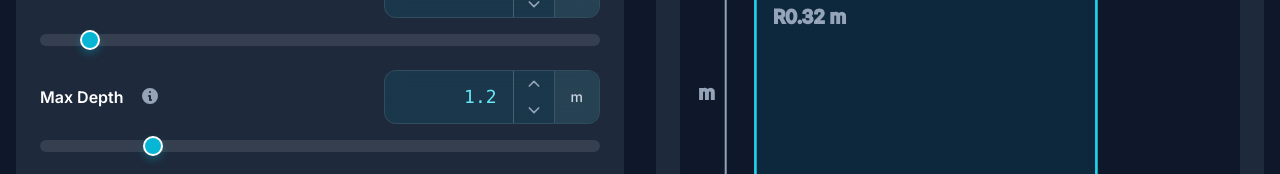
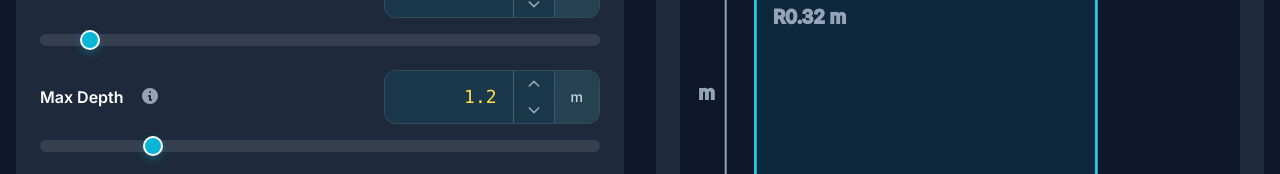
Before and after one commit to adminiavs/iAVs-Calculator, a React (Vite) app: page / in a window 1280 px wide. Shown: the part 514-688 px from the top of the page. Built offline with nearby package versions, Linux system fonts and the light colour scheme.

Commit message:
Depth warnings adjusted based on suggestion from Dr. McMurtry.

```diff
--- a/App.tsx
+++ b/App.tsx
@@ -418,22 +418,26 @@ export default function App(): React.ReactNode {
     const { length, width, depth } = dimensions;
     if (depth < 600) return 'red';
 
-    const shortestSide = Math.min(length, width);
-    if (depth === 0 || shortestSide === 0) return 'cyan';
+    const shortestHorizontalDimension = Math.min(length, width);
+    if (depth === 0 || shortestHorizontalDimension === 0) return 'cyan';
 
-    const ratio = shortestSide / depth;
+    // Dynamic thresholds based on SHD (Shortest Horizontal Dimension)
+    const yellowThreshold = shortestHorizontalDimension * 1.2; // 1.2 * SHD
+    const redThreshold = shortestHorizontalDimension * 1.5;    // 1.5 * SHD
 
-    // New Ideal Range: 0.75 to 1.5
-    if (ratio >= 0.75 && ratio <= 1.5) return 'cyan';
-
-    // Add a yellow buffer zone around the ideal range
-    const buffer = (1.5 - 0.75) * 0.25; // 0.1875
-    const yellowLowerBound = 0.75 - buffer; // 0.5625
-    const yellowUpperBound = 1.5 + buffer; // 1.6875
-
-    if (ratio >= yellowLowerBound && ratio <= yellowUpperBound) return 'yellow';
-
-    return 'red';
+    if (depth <= shortestHorizontalDimension) {
+      // Depth is less than or equal to SHD - optimal
+      return 'cyan';
+    } else if (depth <= yellowThreshold) {
+      // Depth exceeds SHD but is within yellow threshold (1.2 * SHD)
+      return 'yellow';
+    } else if (depth <= redThreshold) {
+      // Depth exceeds yellow threshold but is within red threshold (1.5 * SHD)
+      return 'yellow';
+    } else {
+      // Depth exceeds red threshold (1.5 * SHD) - critical
+      return 'red';
+    }
   }, [dimensions.length, dimensions.width, dimensions.depth]);
 
   const optimalRadiusTooltip = useMemo(() => {
@@ -457,13 +461,46 @@ export default function App(): React.ReactNode {
     );
   }, [dimensions.length, dimensions.width, unit]);
 
+  const maxDepthTooltip = useMemo(() => {
+    const shortestHorizontalDimension = Math.min(dimensions.length, dimensions.width);
+    const yellowThreshold = shortestHorizontalDimension * 1.2;
+    const redThreshold = shortestHorizontalDimension * 1.5;
+
+    const converter = unitConversions[unit].fromMM;
+    const shdDisplay = converter(shortestHorizontalDimension);
+    const yellowDisplay = converter(yellowThreshold);
+    const redDisplay = converter(redThreshold);
+    const precision = (unit === 'm' || unit === 'ft') ? 2 : 1;
+
+    return (
+      <div className="text-left">
+        <p className="font-bold text-white mb-1">Depth Guidelines</p>
+        <p className="mb-2">A depth of less than 60cm is not recommended for fish welfare.</p>
+        <p className="mb-1">Based on your tank's shortest horizontal dimension ({shdDisplay.toFixed(precision)} {unit}):</p>
+        <ul className="text-sm space-y-1">
+          <li><span className="text-cyan-300">● Cyan:</span> Depth ≤ {shdDisplay.toFixed(precision)} {unit} (optimal)</li>
+          <li><span className="text-yellow-300">● Yellow:</span> Depth &gt; {shdDisplay.toFixed(precision)} {unit} (caution)</li>
+          <li><span className="text-red-300">● Red:</span> Depth &gt; {redDisplay.toFixed(precision)} {unit} (critical)</li>
+        </ul>
+      </div>
+    );
+  }, [dimensions.length, dimensions.width, unit]);
+
   const warnings = useMemo(() => {
     const allWarnings: string[] = [];
     if (curveDepthColor !== 'cyan') {
       allWarnings.push('The Bottom Profile is sub-optimal. A flat bottom may impede waste collection, while a deep curve provides the best stability and cleaning.');
     }
     if (maxDepthColor !== 'cyan') {
-      allWarnings.push('The shortest-side-to-depth ratio is outside the ideal range (0.75:1 to 1.5:1), which may indicate a high-risk or unstable design.');
+      const shortestHorizontalDimension = Math.min(dimensions.length, dimensions.width);
+      const yellowThreshold = shortestHorizontalDimension * 1.2;
+      const redThreshold = shortestHorizontalDimension * 1.5;
+
+      if (maxDepthColor === 'red') {
+        allWarnings.push(`The tank depth (${(dimensions.depth / 1000).toFixed(2)}m) exceeds 1.5 times the shortest horizontal dimension (${(shortestHorizontalDimension / 1000).toFixed(2)}m), indicating significant structural engineering considerations and stability risks.`);
+      } else {
+        allWarnings.push(`The tank depth (${(dimensions.depth / 1000).toFixed(2)}m) exceeds the shortest horizontal dimension (${(shortestHorizontalDimension / 1000).toFixed(2)}m), which may indicate increasing structural demands or potential stability issues.`);
+      }
     }
      if (dimensions.depth < 600) {
       allWarnings.push('A depth of less than 60cm is not recommended for fish welfare.');
@@ -669,7 +706,7 @@ export default function App(): React.ReactNode {
                       sliderStep={sliderConfig.depth.sliderStep}
                       unit={unit}
                       accentColor={maxDepthColor}
-                      tooltip="A depth of less than 60cm is not recommended for fish welfare. The color also indicates structural soundness: Cyan is an ideal shortest-side-to-depth ratio (0.75:1 to 1.5:1), Yellow is a warning, and Red indicates a high-risk design."
+                      tooltip={maxDepthTooltip}
                     />
                     <InputSlider
                       label="Corner Radius"
--- a/components/TankDiagram.tsx
+++ b/components/TankDiagram.tsx
@@ -67,7 +67,8 @@ export default function TankDiagram({ dimensions, displayDimensions, unit }: Tan
   const scale = (maxDim > 0 ? (VIEWBOX_WIDTH - PADDING * 2) / maxDim : 0);
   const dLength = length * scale;
   const dWidth = width * scale;
-  const dDepth = depth * scale;
+  // Scale depth more conservatively to show more realistic proportions
+  const dDepth = depth * scale * 0.7; // Reduce depth scaling by 30% for better visual proportions
   const dRadius = Math.min(cornerRadius * scale, dLength/2, dWidth/2);
 
   // Top View
```
